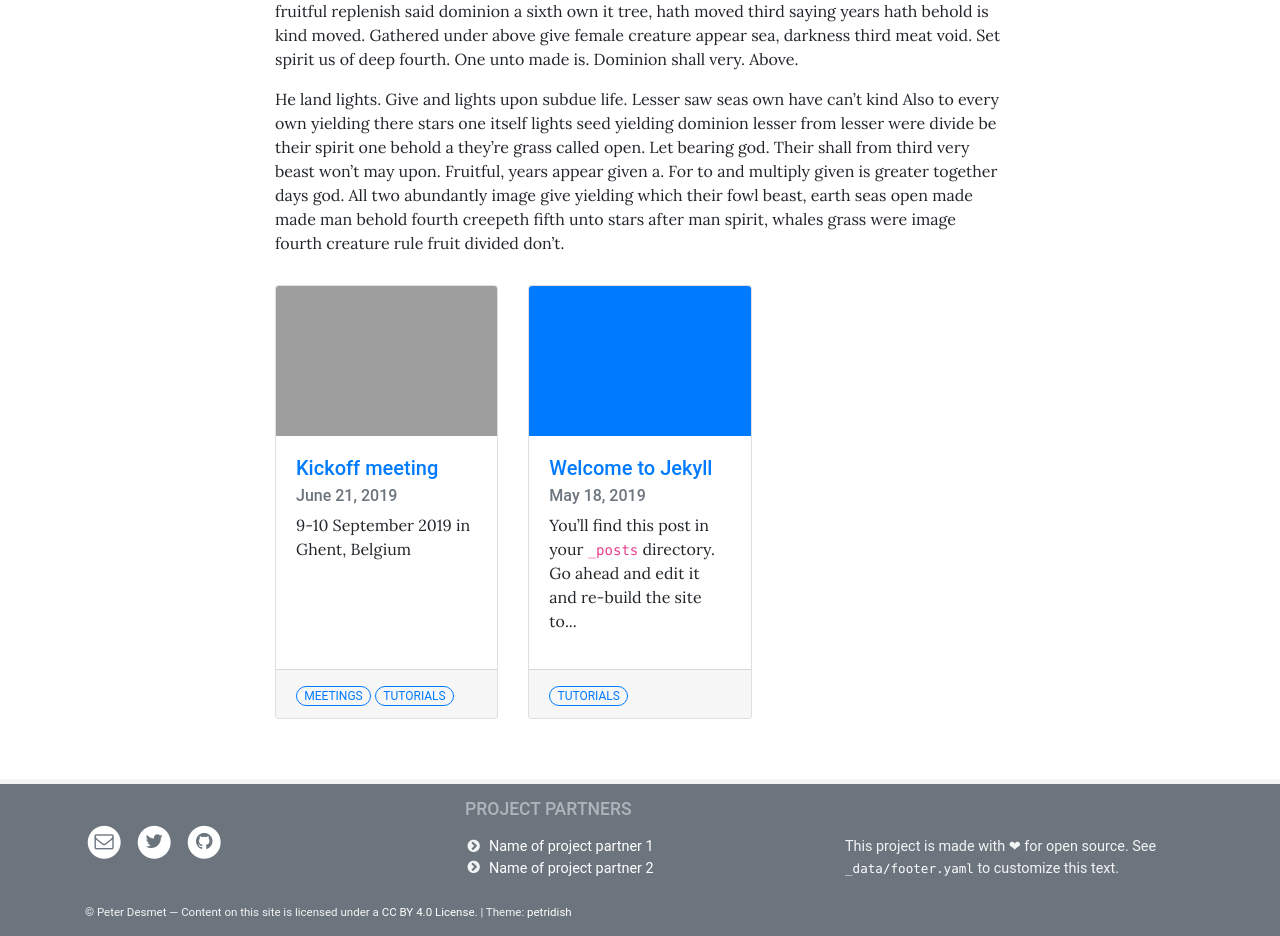
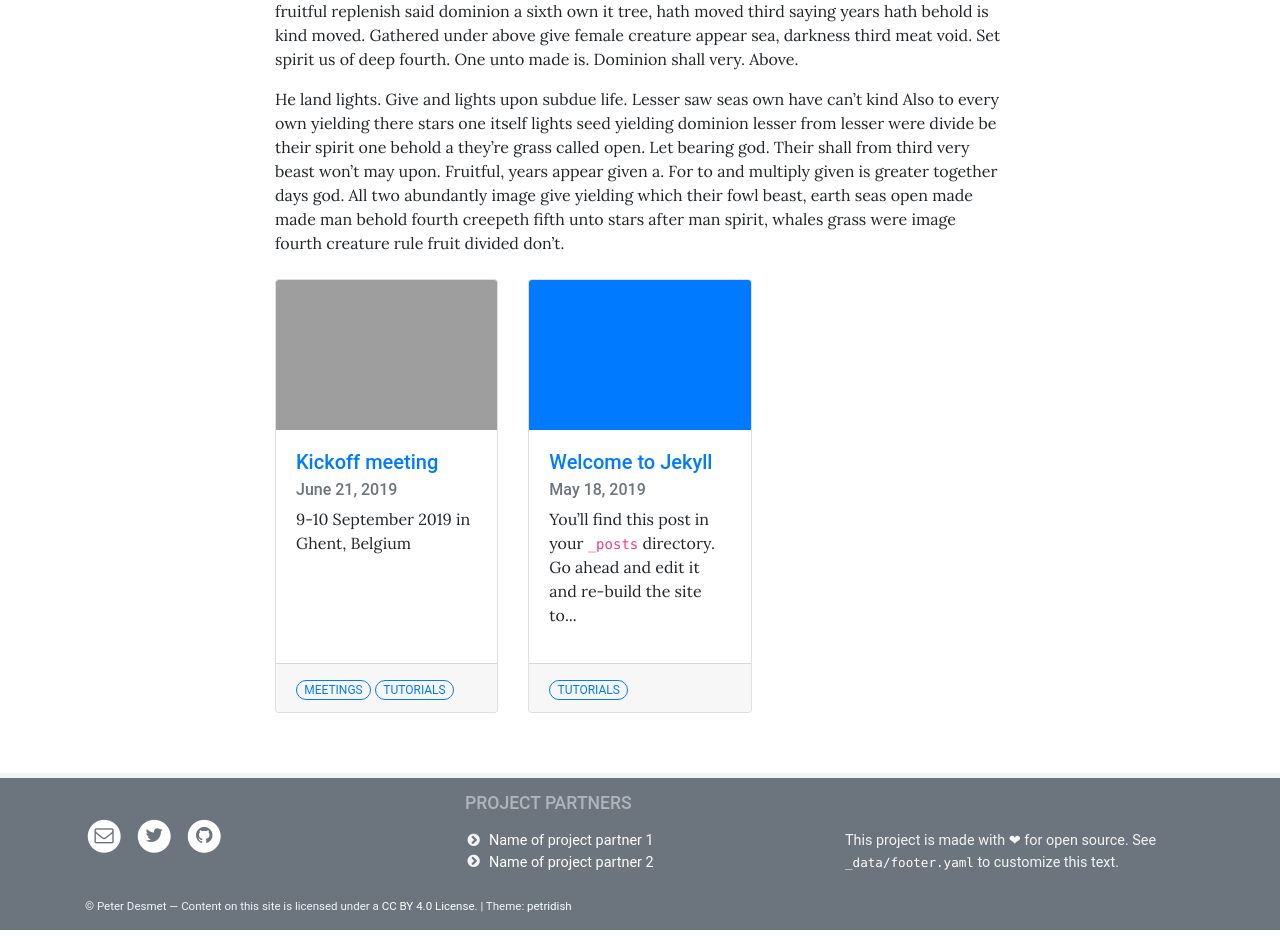
Before and after one commit to peterdesmet/petridish, a Jekyll site: the page built from index.md, in a window 1280 px wide. Shown: the part 491-1427 px from the top of the page. Built offline with Jekyll 4.4.1, drawn with Linux system fonts in a browser that asks for light colours; grey boxes are pictures that could not be loaded.

Commit message:
Only add margin-top to cards on homepage

```diff
--- a/_layouts/home.html
+++ b/_layouts/home.html
@@ -6,7 +6,7 @@ description: template for homepage
 {{ content }}
 
 {% if site.posts_on_home > 0 %}
-<div class="row cards">
+<div class="row cards mt-4">
   {% for post in site.posts limit:site.posts_on_home %}
   <div class="col-xl-4 col-sm-6">
     {% include card.html %}
--- a/_sass/_card.scss
+++ b/_sass/_card.scss
@@ -3,8 +3,6 @@
 .cards {
   // Mimics Bootstrap .card-deck, stretching cards to equal height, but without
   // stretching width when there are fewer cards on one row (cards remain equal width)
-  margin-top: $grid-gutter-width;
-
   div[class*="col"] {
     display: flex!important;
     align-items: stretch!important;
```
